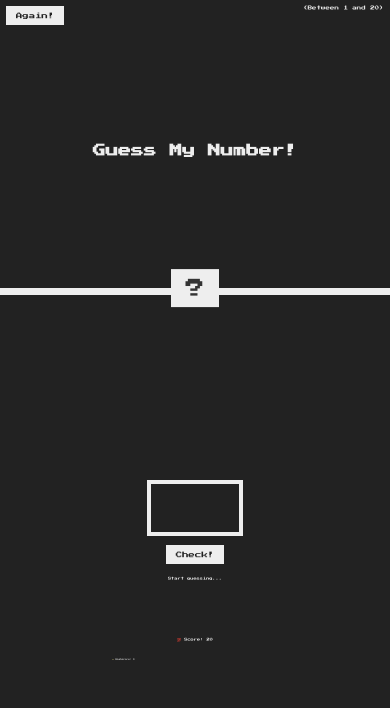
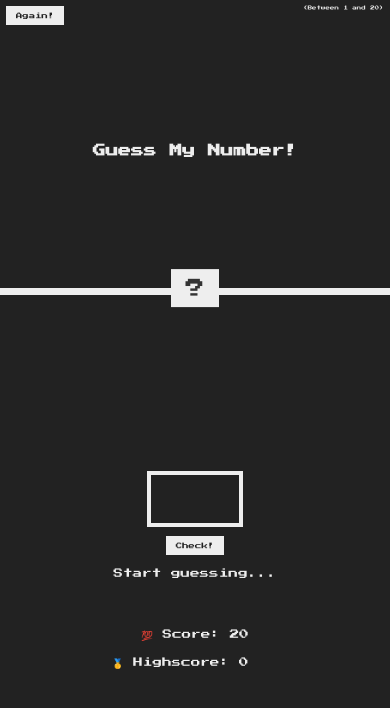
Before and after one commit to Zaheer-zk/Guess-the-number-, a plain HTML site: page index.html in a window 390 px wide. Drawn offline with Linux system fonts and the light colour scheme.

Commit message:
adding style changes

```diff
--- a/style.css
+++ b/style.css
@@ -128,18 +128,18 @@ h1 {
   .message {
     margin-top: 4rem;
     height: 3rem;
-    font-size: 1rem;
+    font-size: 3rem;
   }
 
   .label-score {
     margin-top: 8rem;
-    font-size: 1rem;
+    font-size: 3rem;
   }
   .label-highscore {
     margin-top: 8rem;
     width: 100%;
     margin-top: 3rem;
-    font-size: 0.5rem;
+    font-size: 3rem;
   }
 
   .guess {
```
